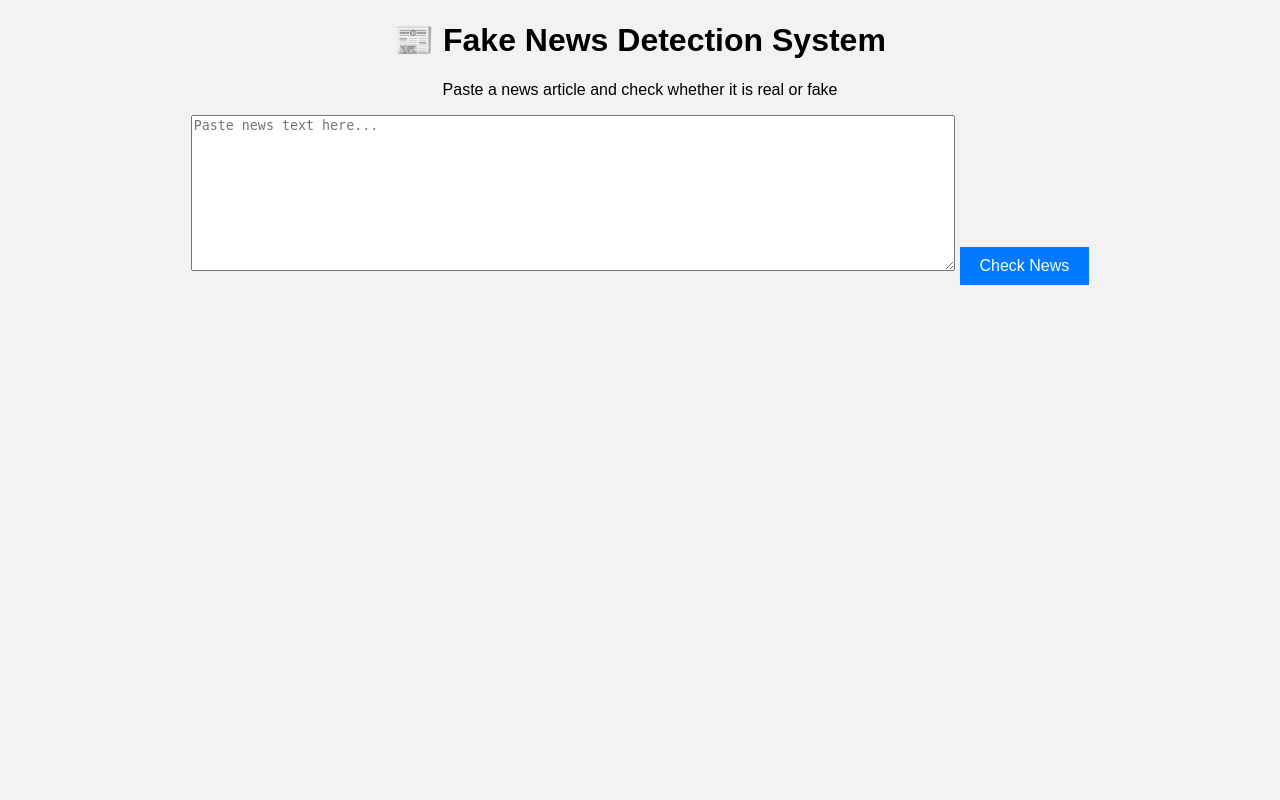
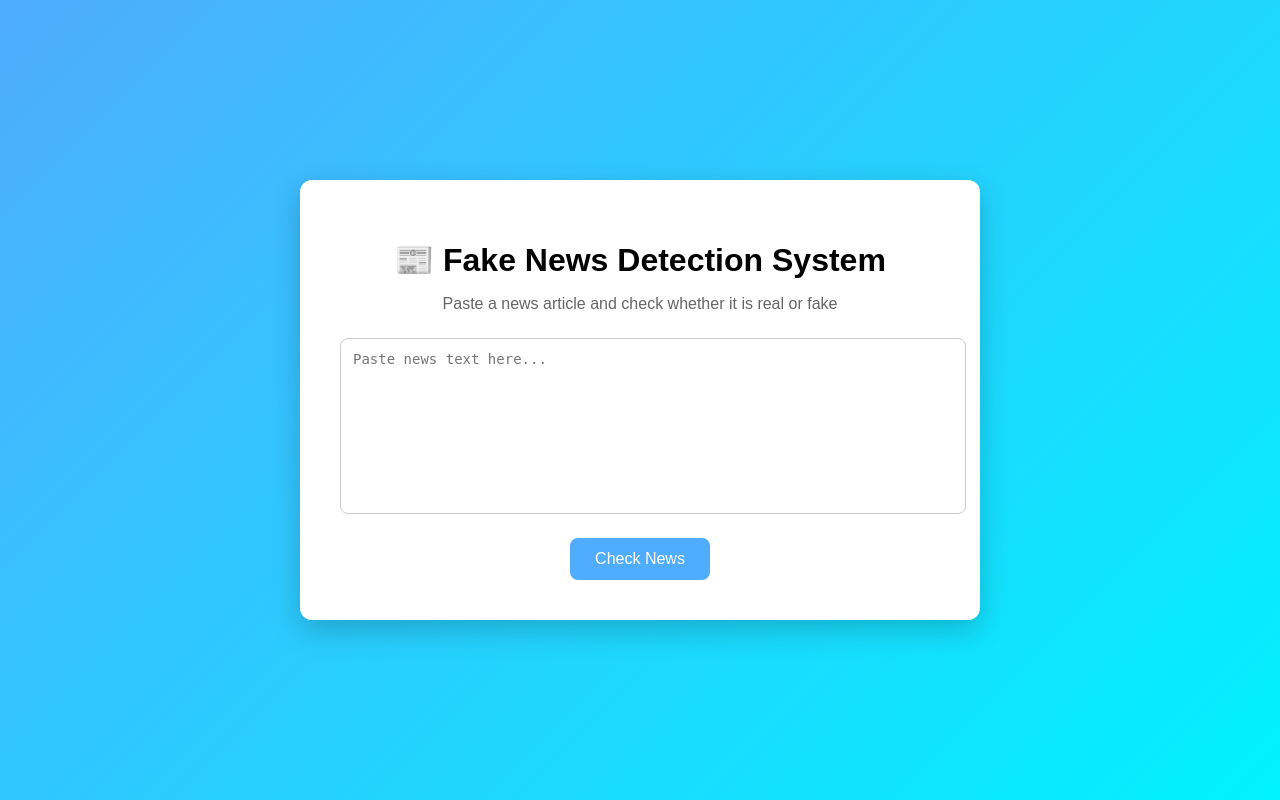
Before and after one commit to AshHole24/fake-news-detection, a Flask app: page / in a window 1280 px wide. Run offline with Flask 3, Linux system fonts and the light colour scheme; parts of the project's set-up code (start-up, migrations or seed data) failed here and were passed over.

Commit message:
Update style.css

```diff
--- a/static/style.css
+++ b/static/style.css
@@ -1,22 +1,74 @@
 body{
-font-family: Arial;
-text-align:center;
-background:#f2f2f2;
+margin:0;
+font-family: Arial, Helvetica, sans-serif;
+background: linear-gradient(135deg,#4facfe,#00f2fe);
+height:100vh;
+display:flex;
+justify-content:center;
+align-items:center;
 }
 
-.container{
-margin-top:100px;
+.main{
+width:100%;
+display:flex;
+justify-content:center;
+}
+
+.card{
+background:white;
+padding:40px;
+width:600px;
+border-radius:12px;
+box-shadow:0 10px 30px rgba(0,0,0,0.2);
+text-align:center;
+}
+
+h1{
+margin-bottom:10px;
+}
+
+.subtitle{
+color:#666;
+margin-bottom:25px;
 }
 
 textarea{
-width:60%;
+width:100%;
 height:150px;
+padding:12px;
+border-radius:8px;
+border:1px solid #ccc;
+font-size:14px;
+resize:none;
+}
+
+textarea:focus{
+outline:none;
+border-color:#4facfe;
 }
 
 button{
-padding:10px 20px;
-background:#007BFF;
+margin-top:20px;
+padding:12px 25px;
+border:none;
+border-radius:8px;
+background:#4facfe;
 color:white;
-border:none;
 font-size:16px;
+cursor:pointer;
+transition:0.3s;
 }
+
+button:hover{
+background:#2c8cff;
+}
+
+.result{
+margin-top:25px;
+font-size:20px;
+font-weight:bold;
+}
+
+.result span{
+color:#2c8cff;
+}
```
